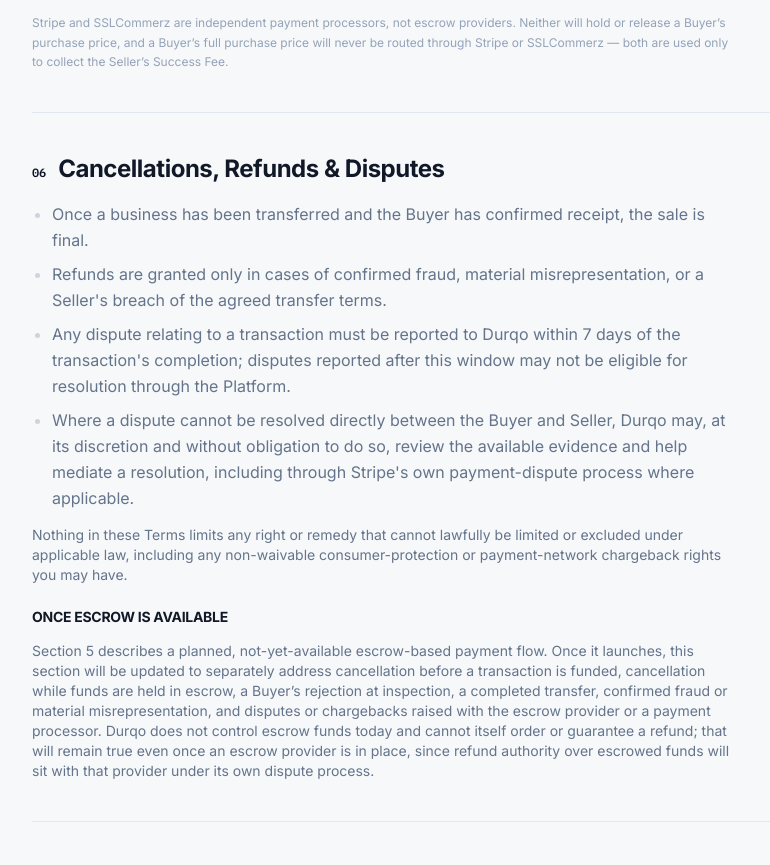
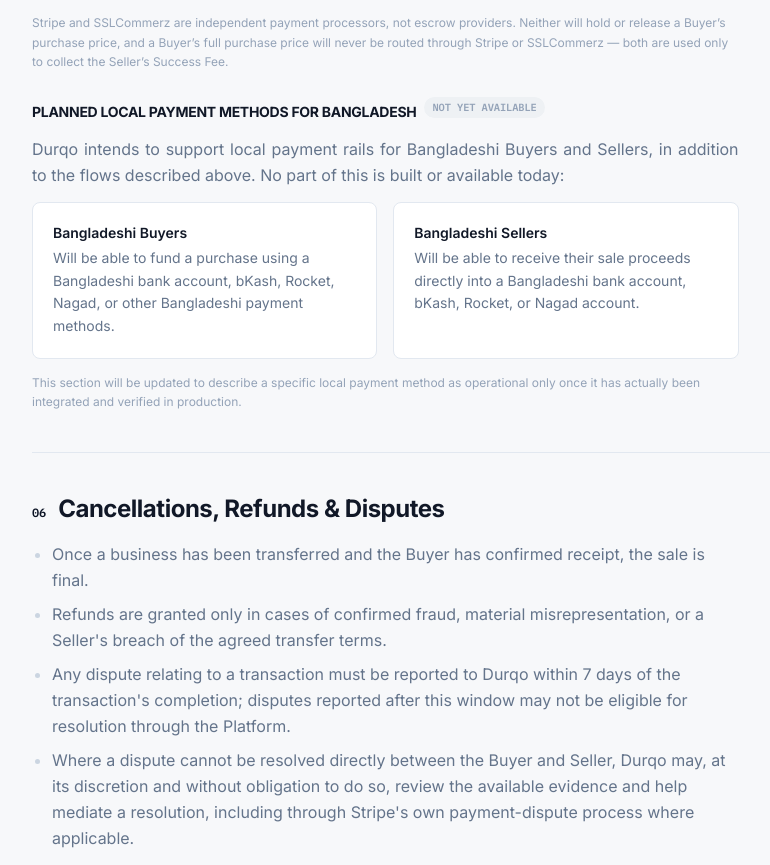
Before and after one commit to mdmanirmia/durqo-app, a Next.js app: page /terms in a window 1280 px wide. Shown: the part 4147-5012 px from the top of the page, without its empty margins (288-1058 px from the left). Built offline with nearby package versions, Linux system fonts and the light colour scheme; no server answers.

Commit message:
Terms: add planned local Bangladeshi payment methods (bKash, Rocket, Nagad)

```diff
--- a/src/app/terms/page.tsx
+++ b/src/app/terms/page.tsx
@@ -236,6 +236,26 @@ const PLANNED_FEE_ROUTES = [
   },
 ];
 
+// Sep 6, 2026: the site owner asked for this page to also describe local
+// Bangladeshi payment rails for Bangladeshi Buyers and Sellers. Same
+// discipline as everywhere else on this page — a full grep of this
+// codebase (dependencies, env vars, API routes) turns up no bKash, Rocket,
+// Nagad, or direct Bangladeshi bank integration anywhere, so this is
+// written as part of the planned architecture, not something available
+// today, and doesn't assert a specific technical mechanism (e.g. whether
+// it routes through the eventual escrow provider) beyond what's been
+// confirmed.
+const PLANNED_BD_LOCAL_PAYMENTS = [
+  {
+    title: "Bangladeshi Buyers",
+    body: "Will be able to fund a purchase using a Bangladeshi bank account, bKash, Rocket, Nagad, or other Bangladeshi payment methods.",
+  },
+  {
+    title: "Bangladeshi Sellers",
+    body: "Will be able to receive their sale proceeds directly into a Bangladeshi bank account, bKash, Rocket, or Nagad account.",
+  },
+];
+
 function StepFlow({ steps }: { steps: { title: string; body: string }[] }) {
   return (
     <ol className="grid grid-cols-1 gap-6 sm:grid-cols-2 lg:grid-cols-4">
@@ -466,6 +486,27 @@ export default function TermsPage() {
                   never be routed through Stripe or SSLCommerz &mdash; both are used only to collect the
                   Seller&rsquo;s Success Fee.
                 </p>
+
+                <div className="mt-2 flex items-center gap-2">
+                  <SubHeading>Planned local payment methods for Bangladesh</SubHeading>
+                  <StatusBadge tone="planned">Not yet available</StatusBadge>
+                </div>
+                <p>
+                  Durqo intends to support local payment rails for Bangladeshi Buyers and Sellers, in addition to
+                  the flows described above. No part of this is built or available today:
+                </p>
+                <div className="grid gap-4 sm:grid-cols-2">
+                  {PLANNED_BD_LOCAL_PAYMENTS.map((route) => (
+                    <div key={route.title} className="rounded-lg border border-rule bg-paper-raised p-5">
+                      <p className="text-left text-sm font-semibold text-ink">{route.title}</p>
+                      <p className="mt-1 text-left text-sm leading-relaxed text-ink-soft">{route.body}</p>
+                    </div>
+                  ))}
+                </div>
+                <p className="text-left text-xs leading-relaxed text-ink-faint">
+                  This section will be updated to describe a specific local payment method as operational only
+                  once it has actually been integrated and verified in production.
+                </p>
               </Section>
 
               <Section id="disputes" num="06" title="Cancellations, Refunds & Disputes">
```
